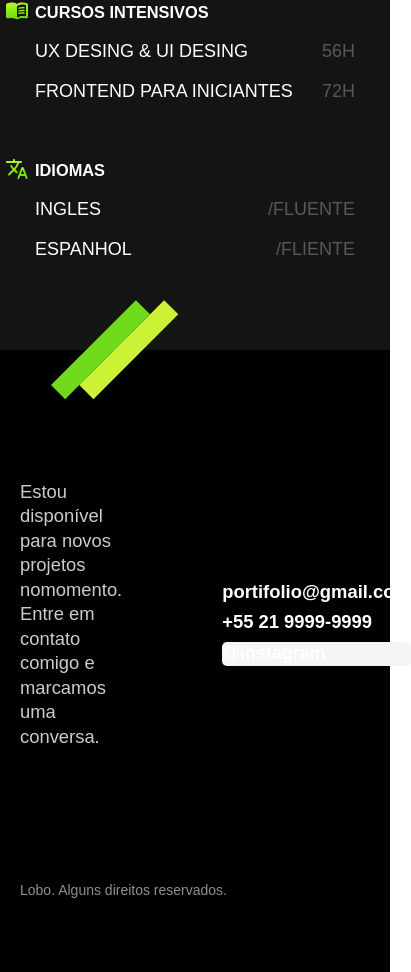
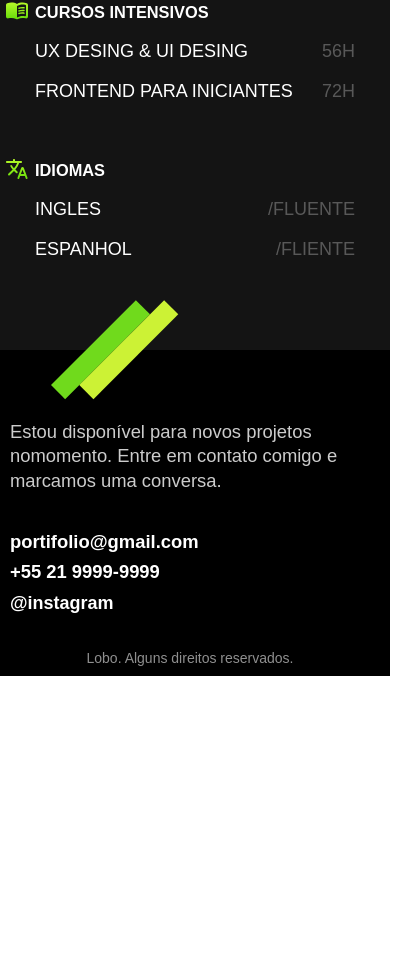
Before and after one commit to RCattoi/portifolio_origamid, a plain HTML site: page index.html in a window 390 px wide. Shown: the part 2539-3511 px from the top of the page, 411 px wide, since content can reach past the window. After the commit the page ends 3215 px from the top, so only its background shows below. Drawn offline with Linux system fonts and the light colour scheme.

Commit message:
FEAT: Projeto finalizado

```diff
--- a/css/footer.css
+++ b/css/footer.css
@@ -7,7 +7,7 @@
   margin: 0px;
   display: grid;
   grid-template-columns: 1fr 2fr;
-  gap: 100px;
+  gap: 250px;
   align-items: center;
 }
 .footer-texto {
@@ -17,18 +17,23 @@
   color: #cccccc;
 }
 
+.footer-contato {
+  display: flex;
+  flex-direction: column;
+  gap: 10px;
+}
+
 .footer-contato li {
   font-weight: bold;
   font-size: 1.15rem;
   line-height: 1.1;
   color: #ffffff;
-  margin-top: 10px;
 }
 
 .footer-contato li a {
-  margin-top: 10px;
   padding: 0px;
   color: white;
+  display: inline-block;
 }
 
 .footer_copy {
@@ -36,3 +41,53 @@
   font-size: 00.875rem;
   color: #8f8f8f;
 }
+
+@media (max-width: 1000px) {
+  .footer_conteiner {
+    /* gap: 150px; */
+  }
+}
+
+@media (max-width: 800px) {
+  .footer_conteiner {
+    margin-right: 10px;
+    grid-template-columns: 1fr 1fr;
+    gap: 20px;
+  }
+
+  .footer-contato {
+    justify-self: end;
+    align-self: start;
+    margin-right: 20px;
+  }
+  .footer-texto {
+    margin-left: 50px;
+    grid-column: 1/2;
+    width: 300px;
+  }
+  .footer_copy {
+    margin-left: 50px;
+  }
+}
+
+@media (max-width: 600px) {
+  .footer_conteiner {
+    display: flex;
+    flex-direction: column;
+    justify-content: start;
+    padding: 60px 10px;
+    position: relative;
+  }
+  .footer-contato {
+    align-self: start;
+  }
+  .footer-texto {
+    margin-left: 0px;
+    width: auto;
+  }
+  .footer_copy {
+    margin: 0px;
+    position: absolute;
+    bottom: 10px;
+  }
+}
--- a/css/formacao.css
+++ b/css/formacao.css
@@ -146,7 +146,7 @@
   }
 }
 
-@media (max-width: 470px) {
+@media (max-width: 600px) {
   .faculdade-lista {
     display: grid;
     grid-template-columns: 1fr;
--- a/css/header.css
+++ b/css/header.css
@@ -36,7 +36,7 @@ ul a {
     gap: 40px;
     padding: 20px;
   }
-  ul a {
+  .header__link {
     background-color: #f5f5f5;
     border-radius: 5px;
   }
--- a/index.html
+++ b/index.html
@@ -14,9 +14,9 @@
     <img class="marca" src="./img/marca.svg" alt="">
     <nav>
       <ul class="header__menu">
-        <li> <a href="#experiencia">Experiência</a></li>
-        <li> <a href="#formacao">Formação</a></li>
-        <li> <a href="#contato">Contato</a></li>
+        <li> <a class="header__link" href="#experiencia">Experiência</a></li>
+        <li> <a class="header__link" href="#formacao">Formação</a></li>
+        <li> <a class="header__link" href="#contato">Contato</a></li>
       </ul>
     </nav>
   </header>
```
